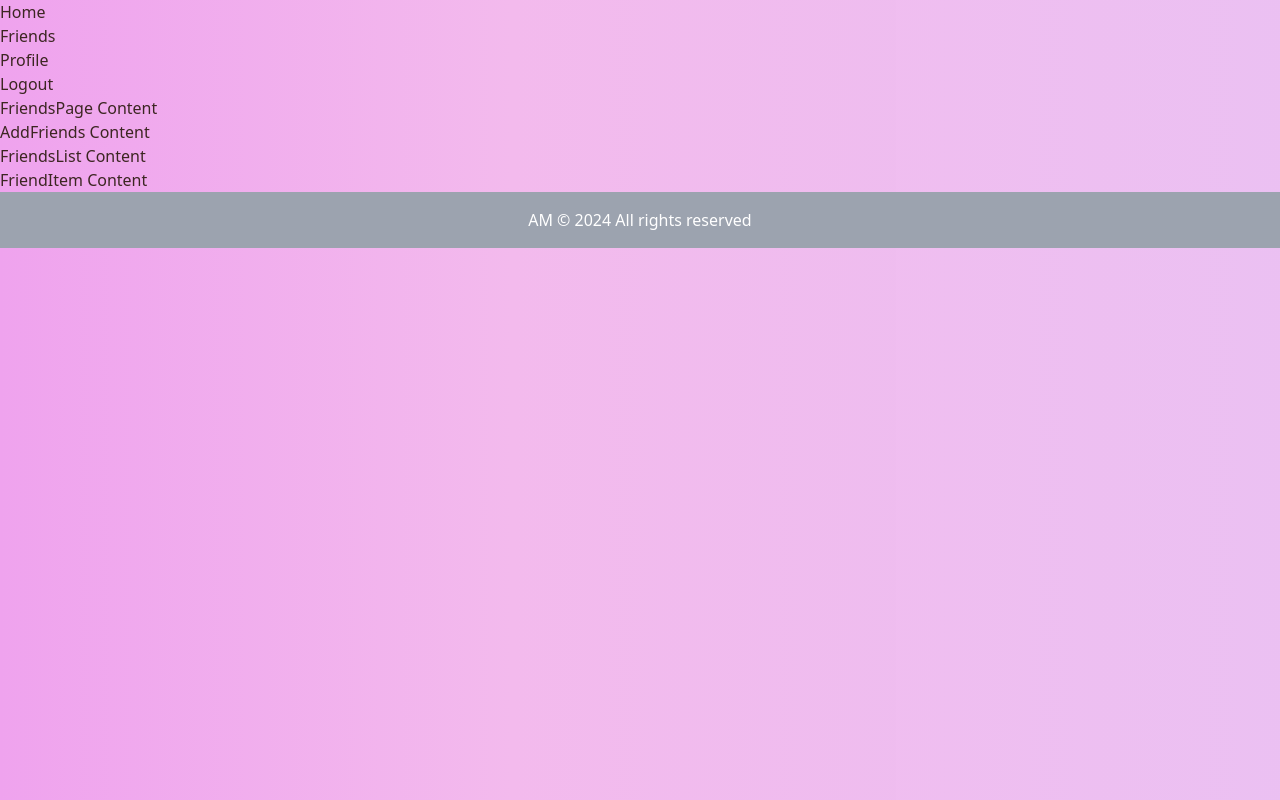
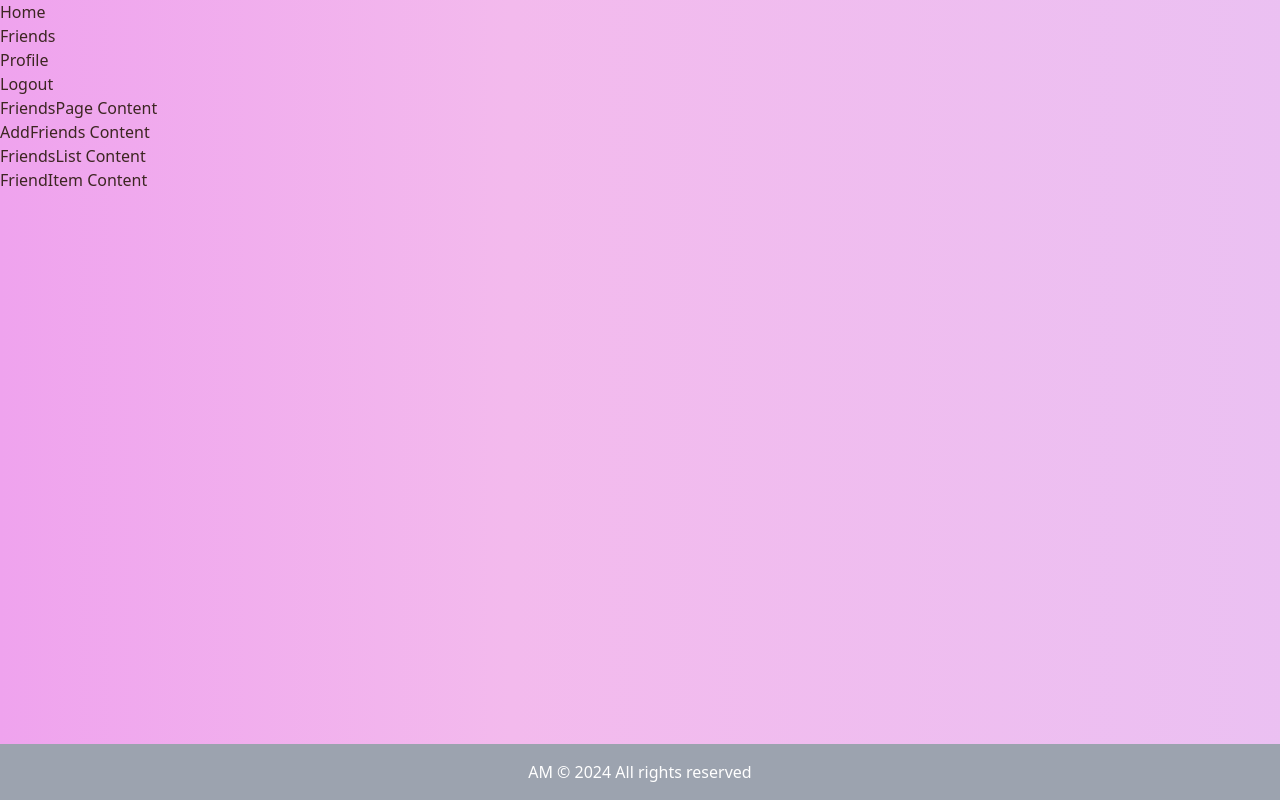
Before and after one commit to aleksandramuraveva/be-kind-app, a Next.js app in the folder frontend/: page /friends in a window 1280 px wide. Built offline with nearby package versions, Linux system fonts and the light colour scheme.

Commit message:
chore: attach footer to the bottom

```diff
--- a/frontend/src/app/layout.tsx
+++ b/frontend/src/app/layout.tsx
@@ -12,18 +12,6 @@
   weight: ['300', '400', '500', '600', '700', '800'],
 });
 
-const geistSans = localFont({
-  src: './fonts/GeistVF.woff',
-  variable: '--font-geist-sans',
-  weight: '100 900',
-});
-
-const geistMono = localFont({
-  src: './fonts/GeistMonoVF.woff',
-  variable: '--font-geist-mono',
-  weight: '100 900',
-});
-
 export const metadata: Metadata = {
   title: 'Be Kind App',
   description: 'A platform to manage and share your good deeds with friends. Join the community and spread kindness!',
@@ -36,9 +24,9 @@
 }>) {
   return (
     <html lang="en">
-      <body className={`${openSans.variable}`}>
+      <body className={`${openSans.variable} flex flex-col min-h-screen`}>
         <Header />
-        {children}
+        <main className="flex-grow">{children}</main>
         <Footer />
       </body>
     </html>
```
